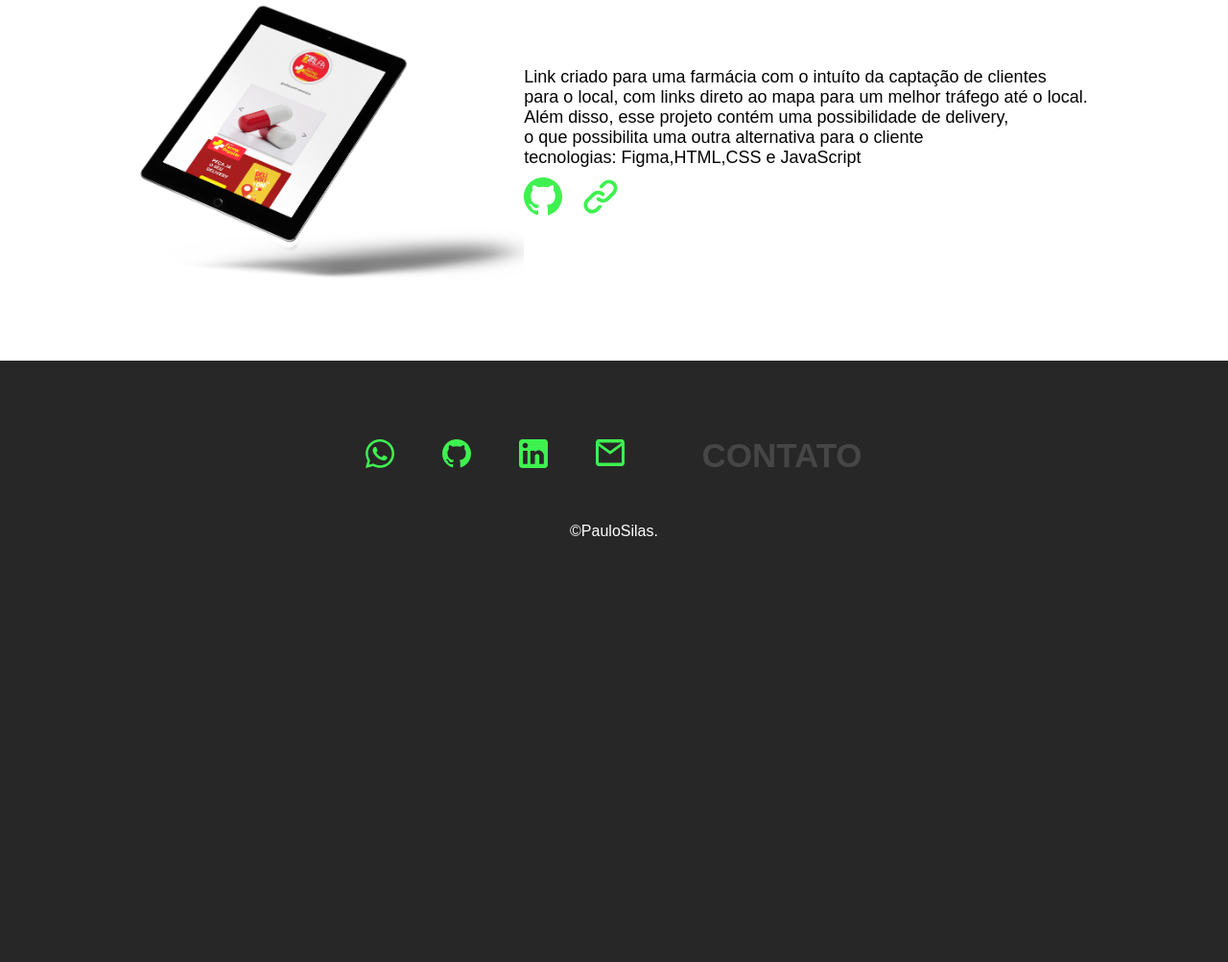
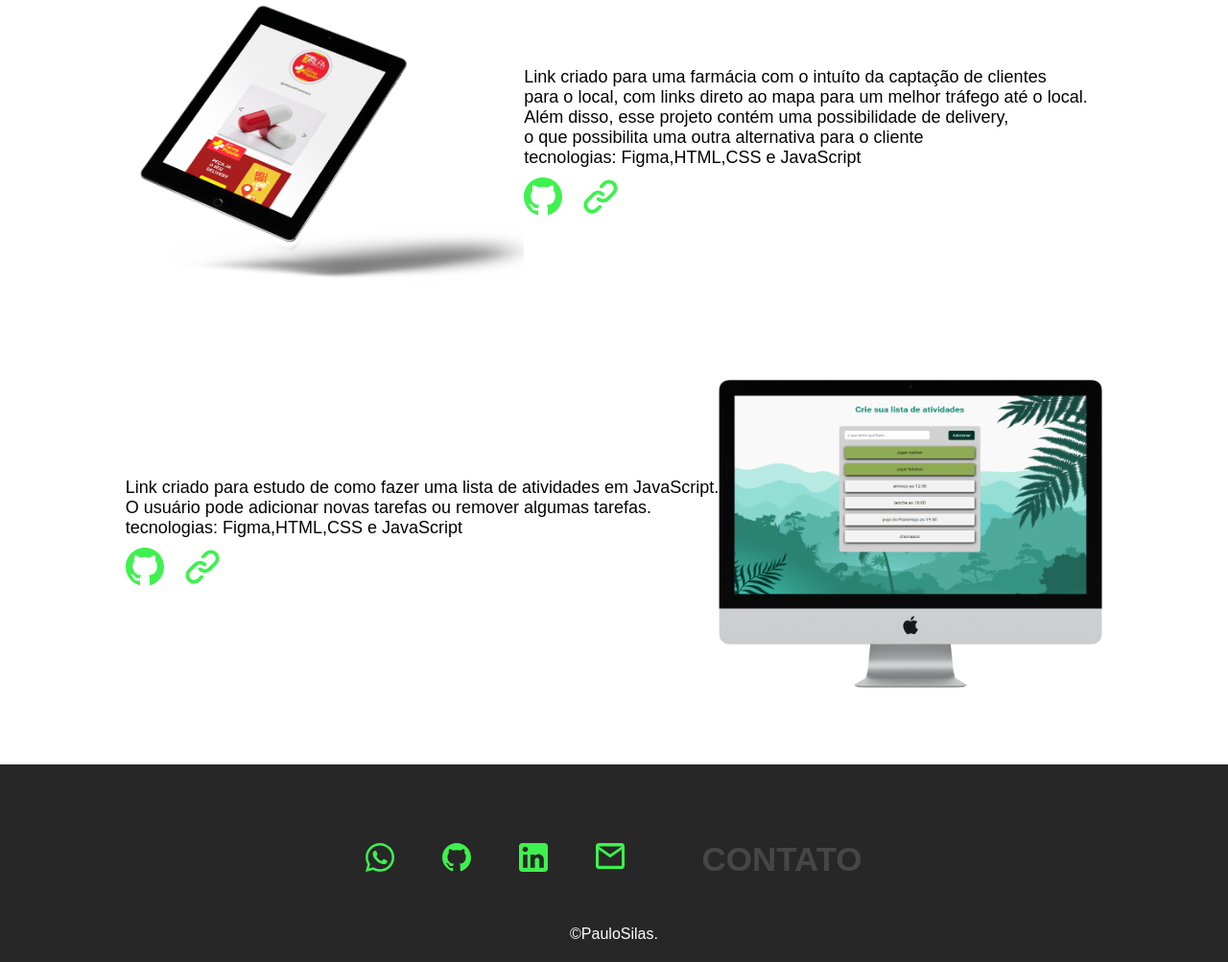
Before and after one commit to PauloSilas99/meuportfolio, a plain HTML site: page index.html in a window 1280 px wide. Shown: the part 2334-3337 px from the top of the page at 96% size. Before the commit the page ends 2917 px from the top, so only its background shows below. Drawn offline with nearby package versions, Linux system fonts and the light colour scheme.

Commit message:
lista de atividades

```diff
--- a/index.html
+++ b/index.html
@@ -82,6 +82,16 @@
             </p>
         </div>
 
+        <div class="projeto-especifico">
+            <p>
+                Link criado para estudo de como fazer uma lista de atividades em JavaScript.<br> O usuário pode adicionar novas tarefas ou remover algumas tarefas.<br>
+                tecnologias: Figma,HTML,CSS e JavaScript<br>
+                <a href="https://github.com/PauloSilas99/lista-de-atividades"><img src="icones/bi_github.svg" alt=""></a>
+                <a href="https://paulosilas99.github.io/lista-de-atividades/"><img src="icones/octicon_link-16.svg" alt=""></a>
+            </p>
+            <img class="img-alterada" src="img/projeto-05.png" alt="">
+        </div>
+
     </article>
 
     <article class="final" id="contato">
```
Also changed, not shown: img/projeto-05.png (added).
